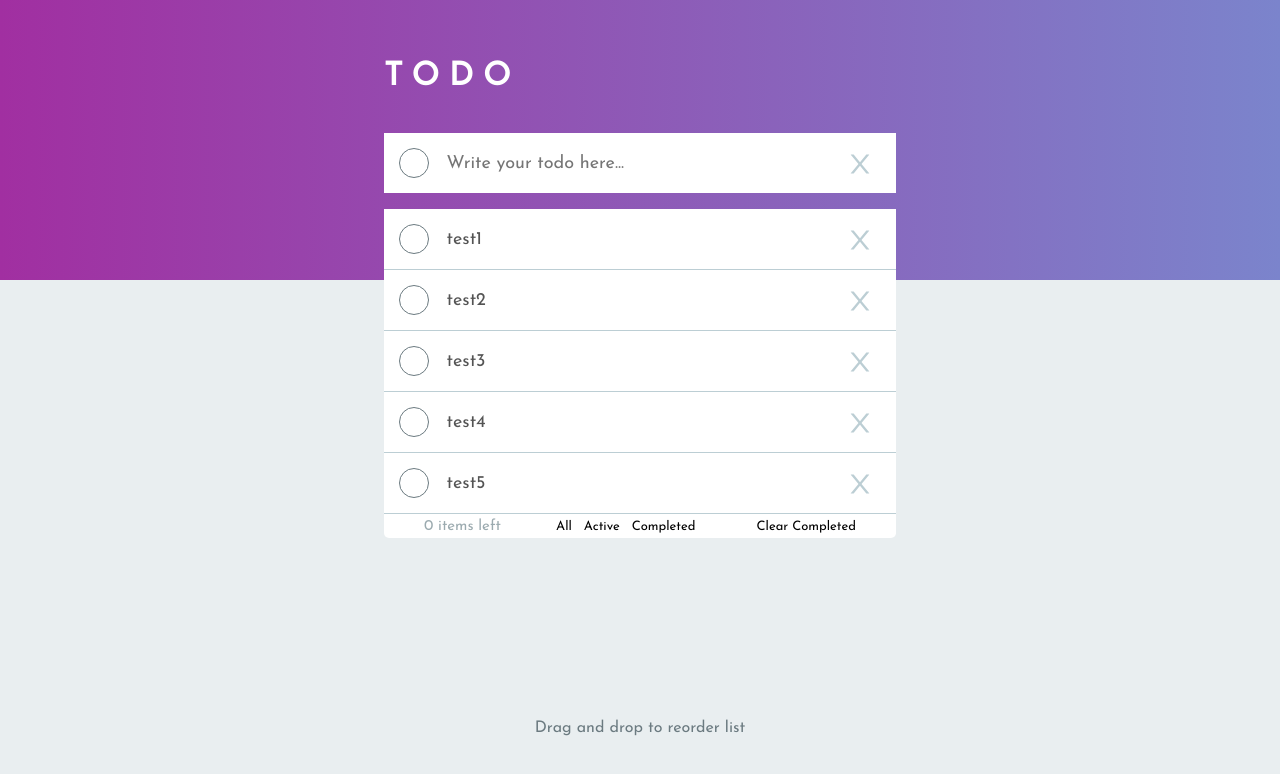
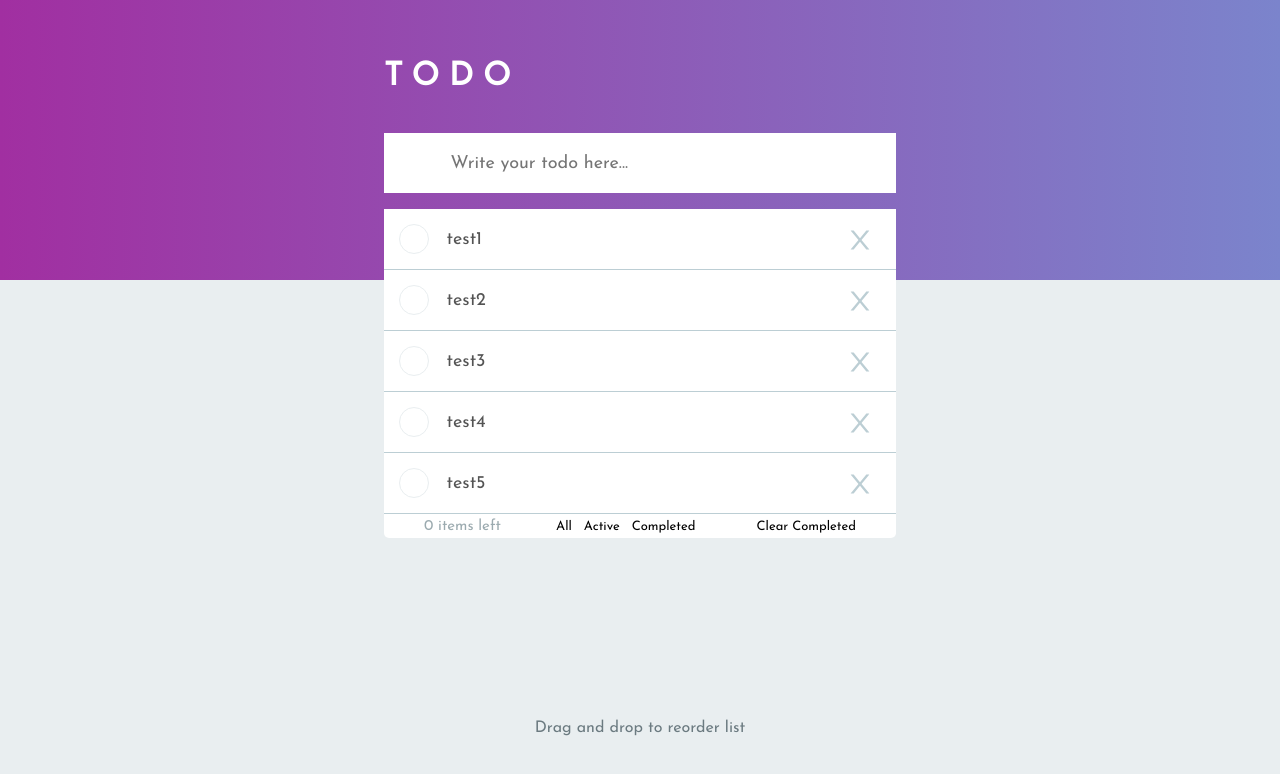
Before and after one commit to YauheniKorsakas/react-todo, a React (Create React App) app: page / in a window 1280 px wide. Shown: the top 774 px of the page. Built offline with nearby package versions, Linux system fonts and the light colour scheme.

Commit message:
Improve styles of checkbox.

```diff
--- a/src/components/ui/atoms/Checkbox/Checkbox.js
+++ b/src/components/ui/atoms/Checkbox/Checkbox.js
@@ -1,10 +1,14 @@
 import styles from './Checkbox.module.scss';
 import classNames from 'classnames';
 
-const Checkbox = ({className = '', id, ...props}) => {
+const Checkbox = ({className = '', id, onClick, disabled = false}) => {
   return (
     <div className={classNames(styles.Round, className)}>
-      <input type="checkbox" id={id} />
+      <input
+        disabled={disabled}
+        type="checkbox"
+        id={id}
+        onClick={onClick} />
       <label htmlFor={id}></label>
     </div>
   )
--- a/src/components/ui/atoms/Checkbox/Checkbox.module.scss
+++ b/src/components/ui/atoms/Checkbox/Checkbox.module.scss
@@ -36,13 +36,32 @@
     visibility: hidden;
   }
 
-  input[type="checkbox"]:checked {
+  input[type="checkbox"] {
+    &[disabled] {
+      display: none;
+    }
+
     + label {
-      background-color: $success-color;
-      border-color: $success-color;
+      border-color: $secondary-color-150;
 
-      &:after {
-        opacity: 1;
+      &:hover {
+        border-color: $success-color;
+      }
+    }
+
+    &[disabled] + label {
+      border-color: none;
+      visibility: hidden;
+    }
+
+    &:checked {
+      + label {
+        background-color: $success-color;
+        border-color: $success-color;
+
+        &:after {
+          opacity: 1;
+        }
       }
     }
   }
--- a/src/components/ui/atoms/TextInput/TextInput.module.scss
+++ b/src/components/ui/atoms/TextInput/TextInput.module.scss
@@ -1,3 +1,5 @@
+@import '../../../../styles/variables.scss';
+
 input {
   font-family: 'Josefin Sans', sans-serif;
   font-size: 18px;
--- a/src/components/ui/molecules/TodoTile/TodoTile.js
+++ b/src/components/ui/molecules/TodoTile/TodoTile.js
@@ -1,24 +1,34 @@
+import classNames from 'classnames';
 import { AiOutlineClose } from 'react-icons/ai';
-import classNames from 'classnames';
+import { useMemo, useState } from 'react';
 
 import Checkbox from "../../atoms/Checkbox/Checkbox";
 import styles from './TodoTile.module.scss';
+import { Button } from './../../atoms';
 import { TextInput } from "../../atoms";
-import { Button } from './../../atoms';
 
 const TodoTile = ({className = '', id, value, ...props}) => {
+  const [checked, setChecked] = useState(false);
+  const textInputClasses = useMemo(() => classNames(styles.Input, { [styles.CrossedInput]: checked }), [checked]);
+  const closeButtonClasses = useMemo(() => classNames(styles.CloseButton, { [styles.Hidden]: !value }), []);
+  const checkboxDisabled = useMemo(() => !value ? true : false, []);
 
   return (<>
     <div id={id} className={classNames(styles.TodoTile, className)}>
-      <Checkbox id={`${id}-checkbox`} className={styles.Checkbox} onClick={() => {alert('lol')}}/>
+      <Checkbox
+        id={`${id}-checkbox`}
+        className={styles.Checkbox}
+        checked={checked}
+        disabled={checkboxDisabled}
+        onClick={() => {setChecked(!checked)}}/>
       <TextInput
         {...props}
+        className={textInputClasses}
+        value={value}
         type='text'
-        className={styles.Input}
-        value={value}
         spellCheck='false' />
       <Button
-        className={styles.CloseButton}
+        className={closeButtonClasses}
         title={<AiOutlineClose className={styles.CloseIcon} />}></Button>
     </div>
   </>)
--- a/src/components/ui/molecules/TodoTile/TodoTile.module.scss
+++ b/src/components/ui/molecules/TodoTile/TodoTile.module.scss
@@ -9,6 +9,10 @@
 
   .Checkbox {
     width: 50px;
+
+    &.Hidden {
+      display: none;
+    }
   }
 
   .Input {
@@ -24,9 +28,15 @@
 
       &:disabled {
         background-color: inherit;
+        cursor: pointer;
       }
 
     }
+  }
+
+  .CrossedInput {
+    color: $secondary-color-200;
+    text-decoration: line-through;
   }
 
   .CloseButton {
@@ -44,5 +54,9 @@
         color: $secondary-color-700;
       }
     }
+
+    &.Hidden {
+      display: none;
+    }
   }
 }
```
